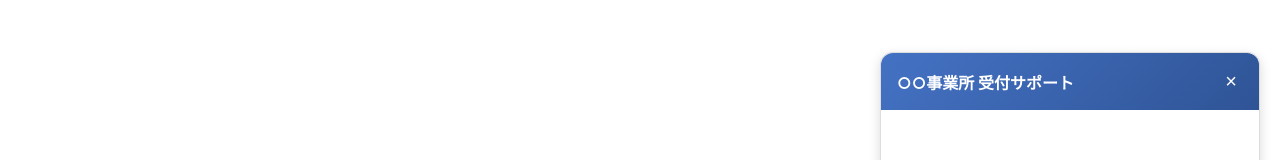
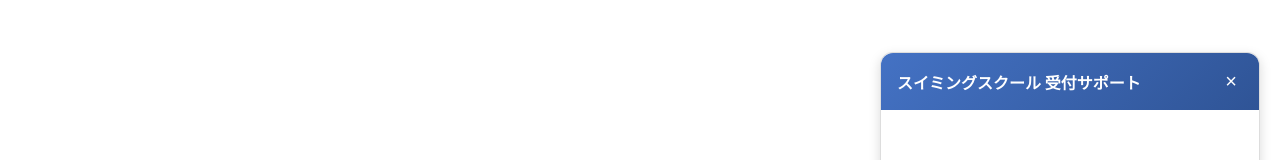
Before and after one commit to mtanaka1207/chatbot, a website: page public/index.html in a window 1280 px wide. Shown: the part 226-386 px from the top of the page. Drawn offline with Linux system fonts and the light colour scheme.

Commit message:
Update chatbot header text for swimming school

```diff
--- a/public/index.html
+++ b/public/index.html
@@ -109,7 +109,7 @@
 
   <div class="itoman-chatbot-container">
     <div class="itoman-chatbot-header">
-      <span>○○事業所 受付サポート</span>
+      <span>スイミングスクール 受付サポート</span>
       <button class="itoman-chatbot-close" onclick="document.getElementById('itoman-chatbot-wrapper').style.display='none';">×</button>
     </div>
     <div class="itoman-chatbot-messages" id="itoman-messages"></div>
```
